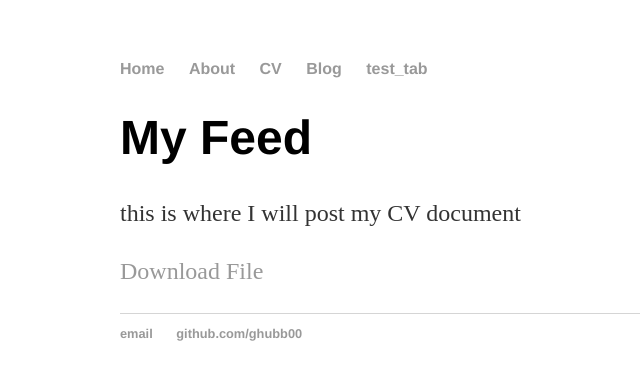
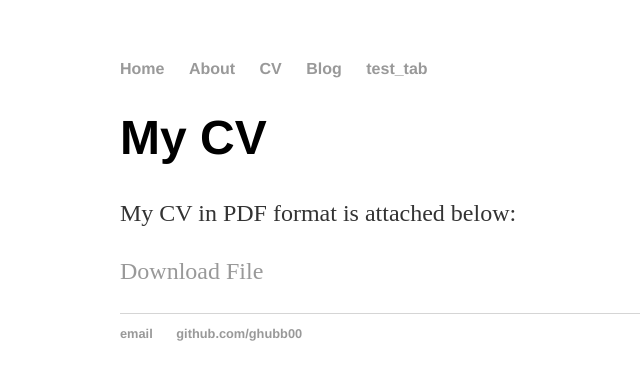
Before and after one commit to ghubb00/ghubb001.github.io, a Jekyll site: the page built from cv/index.html, in a window 1280 px wide. Shown: the top 380 px of the page, without its empty margins (72-712 px from the left). Built offline with Jekyll 4.4.1, drawn with Linux system fonts in a browser that asks for light colours.

Commit message:
Update index.html

```diff
--- a/cv/index.html
+++ b/cv/index.html
@@ -1,8 +1,8 @@
 ---
 layout: default
-title: My Feed
+title: My CV
 ---
 	<h1>{{ page.title }}</h1>
-	<p> this is where I will post my CV document <p>
+	<p> My CV in PDF format is attached below: <p>
 
 		<a href="ghubb00.github.io/doc/Gregory Hubbard Curriculum Vitae.pdf" download>Download File</a>
```
